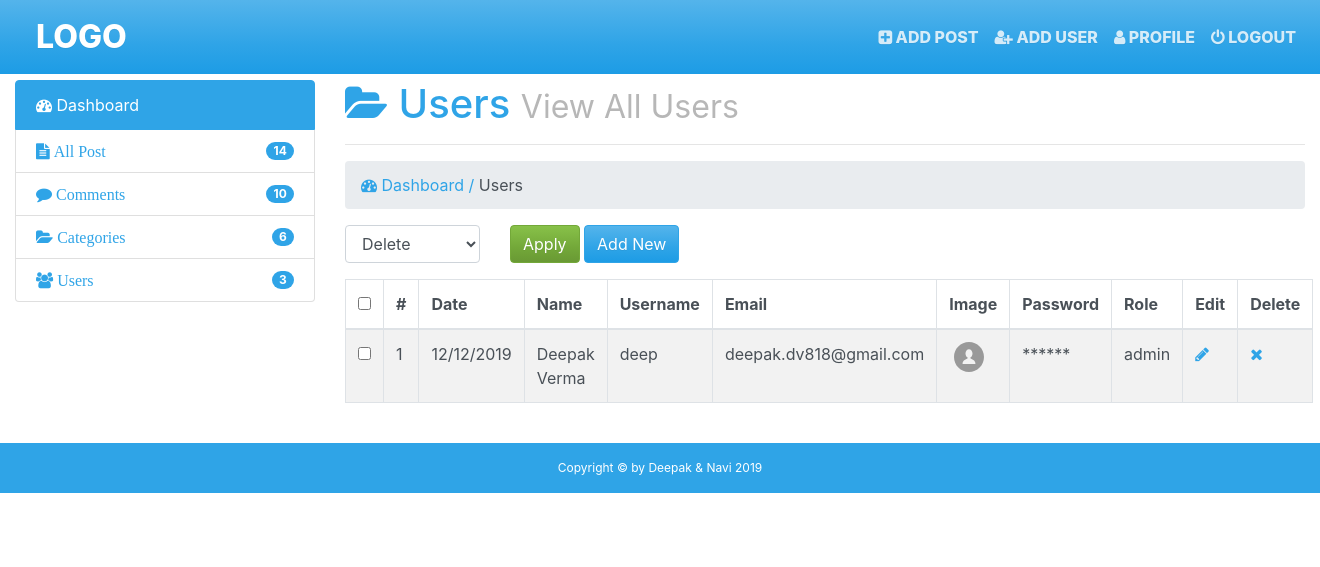
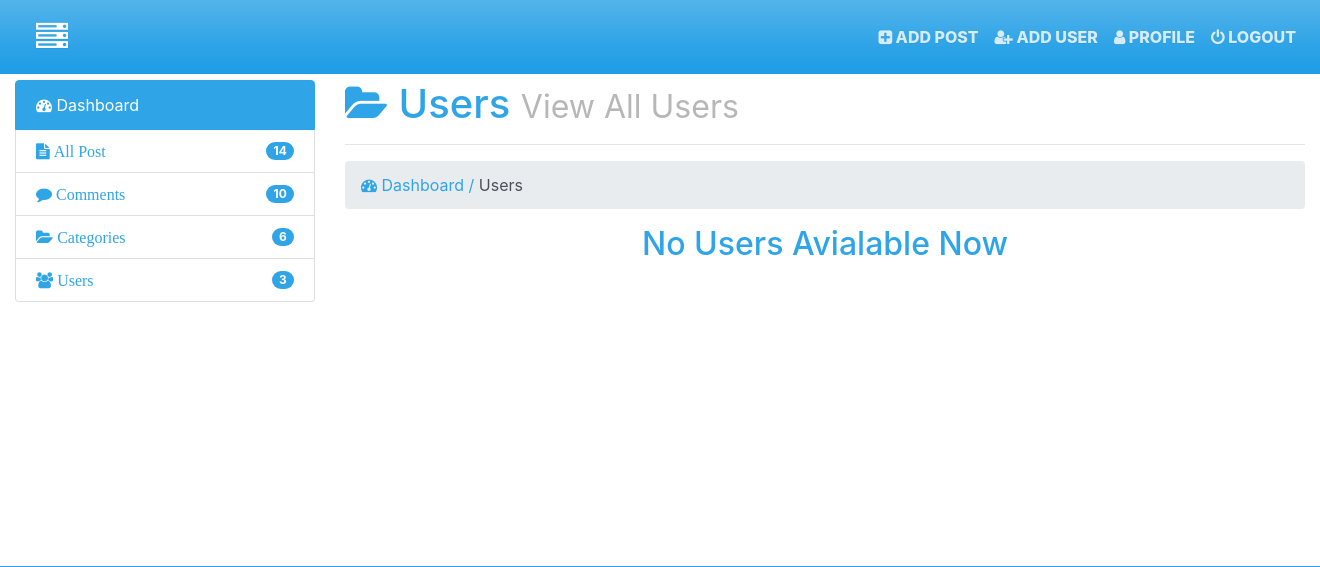
Before and after one commit to CodingBridz/final, a PHP site: page /admin/users.php?del=1 in a window 1320 px wide. Shown: the top 567 px of the page. Run offline with PHP 8.4, Linux system fonts and the light colour scheme; data comes from the database, SQL or seed files in the repository.

Commit message:
Deletion is done

```diff
--- a/admin/inc/header.php
+++ b/admin/inc/header.php
@@ -1,5 +1,5 @@
 <nav class="navbar navbar-expand-lg navbar-dark bg-primary fixed-top">
-      <a class="navbar-brand" href="#">logo</a>
+      <a class="navbar-brand" href="#"><i class="fa fa-server"></i></a>
       <button class="navbar-toggler" type="button" data-toggle="collapse" data-target="#navbarSupportedContent" aria-controls="navbarSupportedContent" aria-expanded="false" aria-label="Toggle navigation">
         <span class="navbar-toggler-icon"></span>
       </button>
--- a/admin/users.php
+++ b/admin/users.php
@@ -1,4 +1,17 @@
 <?php require_once('../inc/db.php'); ?>
+<?php
+if (isset($_GET['del'])) {
+  $del_id = $_GET['del'];
+  $del_query = "DELETE FROM `users` WHERE `users`.`id` = $del_id ";
+  if(mysqli_query($con,$del_query)){
+     $msg = "User Has Been Deleted";
+  }
+  else
+  {
+    $error = "User Has Not Been Deleted";
+  }
+}
+?>
 <!DOCTYPE html>
 <html>
   <head>
@@ -27,13 +40,13 @@
 
 
         ?>
+        <form action="" method="post">
         <div class="row">
           <div class="col-md-6">
-              <form action="">
                 <div class="row">
                   <div class="col-md-4">
                     <div class="form-group">
-                      <select class="form-control" name="" id="">
+                      <select class="form-control" name="bulk-options" id="">
                         <option value="delete">Delete</option>
                         <option value="author">Change to Auhtor</option>
                         <option value="admin">Change to Admin</option>
@@ -45,15 +58,22 @@
                     <a href="add-user.php" class="btn btn-primary">Add New</a>
                   </div>
                 </div>
-              </form>
           </div>
            <div class="col-md-6">
           </div>
         </div>
+        <?php
+        if (isset($error)) {
+          echo "<span style='color:red;' class='pull-right'>$error</span>";
+        }
+        elseif(isset($msg)) {
+          echo "<span style='color:green;' class='pull-right'>$msg</span>";
+        }
+        ?>
         <table class="table table-hover table-bordered table-striped">
           <thead>
             <tr>
-              <th><input type="checkbox" name=""></th>
+              <th><input type="checkbox" name="" id="selectallboxes"></th>
               <th>#</th>
               <th>Date</th>
               <th>Name</th>
@@ -102,6 +122,7 @@
            echo "<center><h2>No Users Avialable Now</h2></center>";
       }
         ?>
+        </form>
       </div>
     </div>
   </div><br>
```
Also changed, not shown: admin/inc/footer.php (+10 -0 lines), admin/img/avatar-1.jpg (added), admin/img/avatar-2.jpg (added).
